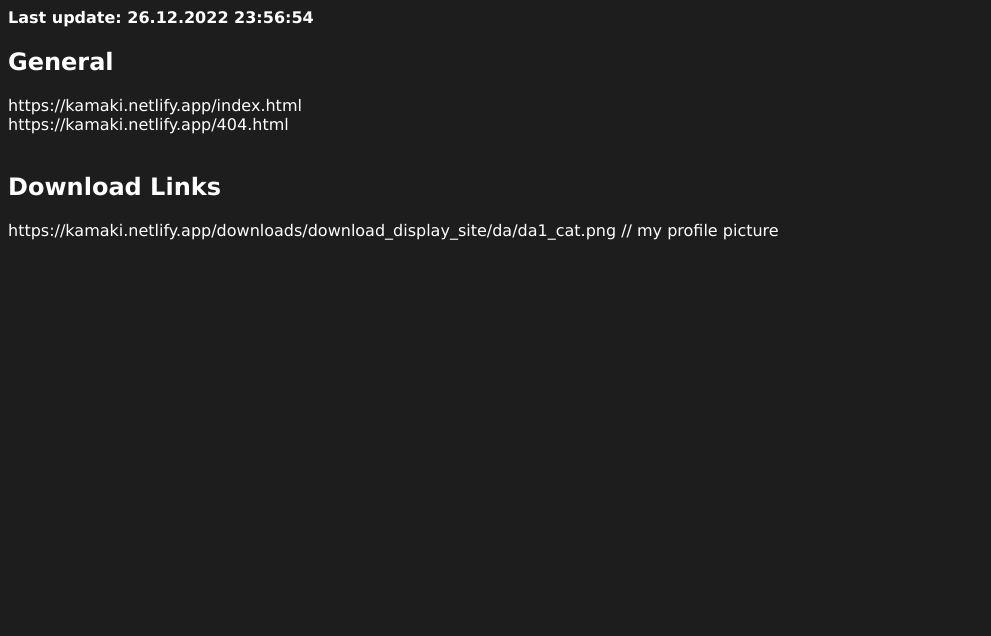
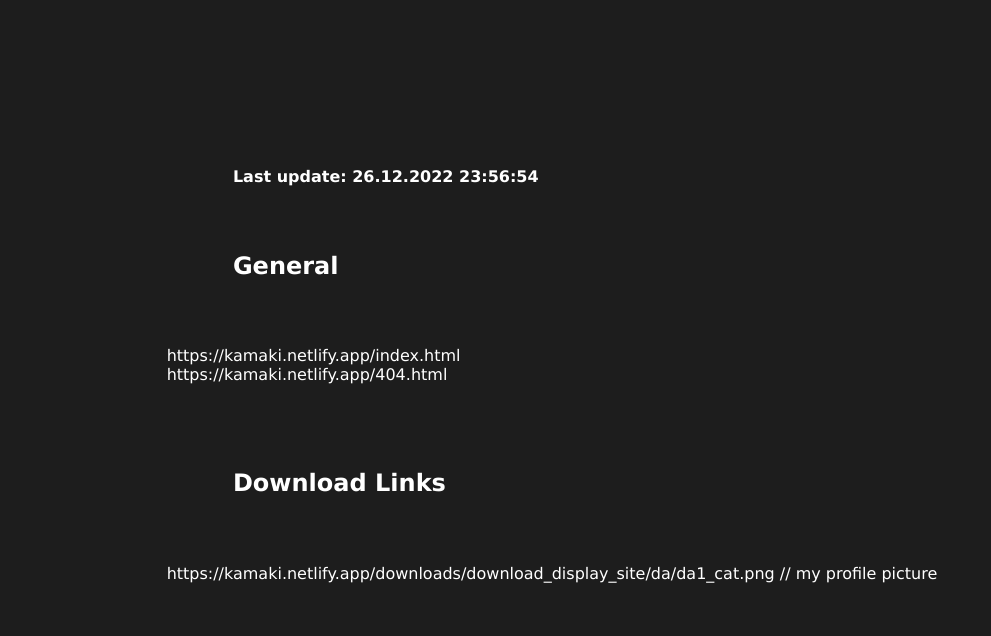
Before and after one commit to kamaki-i/kamaki, a plain HTML site: page server.html in a window 1280 px wide. Shown: the whole page, without its empty margins (0-991 px from the left). Drawn offline with Linux system fonts and the light colour scheme.

Commit message:
Update server.html

```diff
--- a/server.html
+++ b/server.html
@@ -8,6 +8,7 @@
 
         *
         {
+        margin: 7%;
         font-family: "verdana", sans-serif;
         background-color: #1D1D1D;
         color: #fff;
```
